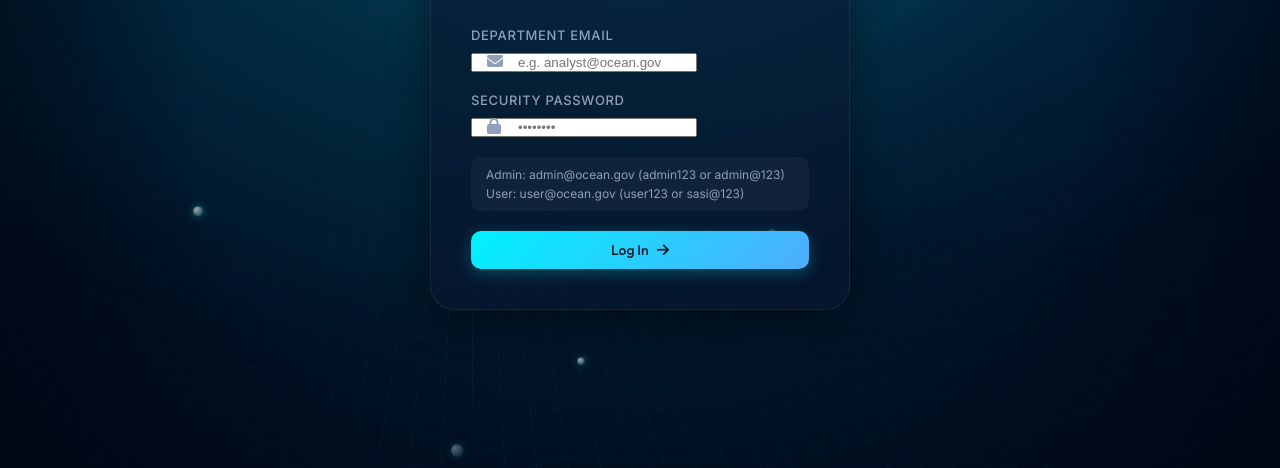
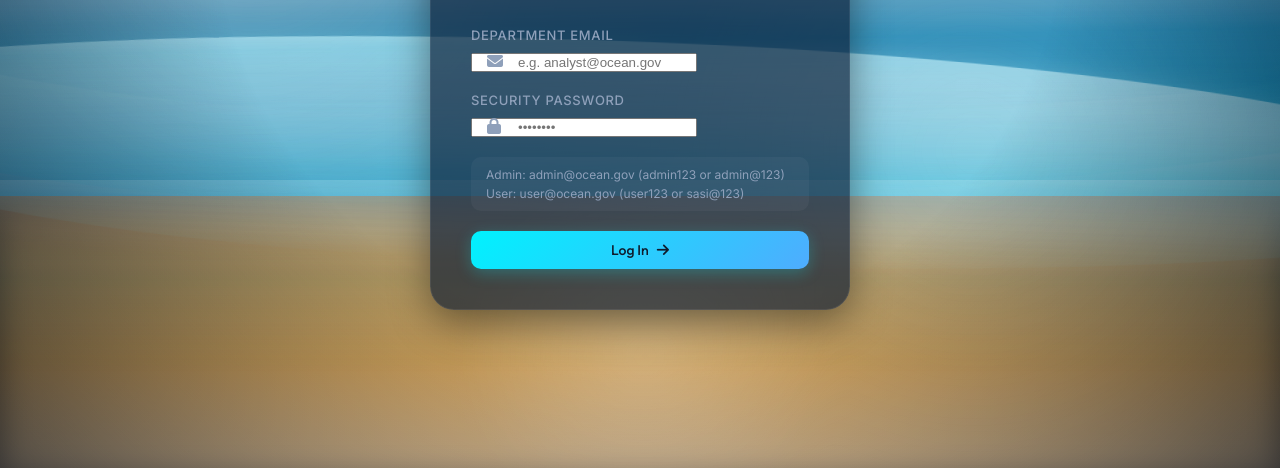
Before and after one commit to sasikumarsabbana-svg/Oceanservices, a website: page public/index.html in a window 1280 px wide. Shown: the part 332-800 px from the top of the page. Drawn offline with Linux system fonts and the light colour scheme.

Commit message:
UI Redesign: Add Realistic Ocean Shoreline Waves Washing over Golden Sea Sand background and v5.0 cache-busters

```diff
--- a/public/app.css
+++ b/public/app.css
@@ -99,93 +99,174 @@ body {
 }
 
 /* ==========================================================================
-   GLOBAL 3D OCEAN DEPTH BACKGROUND
+   GLOBAL OCEAN WAVES & SHORELINE SAND BACKGROUND
    ========================================================================== */
-.ocean-3d-bg {
+.ocean-shore-bg {
   position: fixed;
   inset: 0;
   z-index: 0;
   overflow: hidden;
-  background: radial-gradient(circle at 50% 0%, #082d5a 0%, #031530 45%, #010a19 100%);
-}
-
-.ocean-3d-caustics {
+  background: #01142e;
+}
+
+/* Deep Ocean Water Gradient */
+.shore-water-layer {
   position: absolute;
   inset: 0;
-  background:
-    radial-gradient(ellipse at 30% 0%, rgba(0, 242, 254, 0.22) 0%, transparent 60%),
-    radial-gradient(ellipse at 75% 10%, rgba(0, 198, 255, 0.18) 0%, transparent 50%),
-    radial-gradient(circle at 50% 40%, rgba(0, 230, 118, 0.08) 0%, transparent 70%);
-  filter: blur(20px);
-  animation: causticsFloat 18s ease-in-out infinite alternate;
-}
-
-.ocean-3d-mesh-container {
+  background: linear-gradient(175deg,
+    #020b18 0%,
+    #031c3d 25%,
+    #004e89 50%,
+    #00b4d8 72%,
+    #48cae4 88%,
+    #90e0ef 100%
+  );
+}
+
+/* Golden Sea Sand Layer at Shoreline */
+.shore-sand-layer {
   position: absolute;
-  inset: -50%;
-  perspective: 600px;
-  pointer-events: none;
-  opacity: 0.35;
-}
-
-.ocean-3d-mesh-grid {
-  width: 200%;
-  height: 200%;
+  bottom: 0;
+  left: 0;
+  width: 100%;
+  height: 34%;
+  background: linear-gradient(180deg,
+    #8c673b 0%,
+    #b88a4c 25%,
+    #d4a359 60%,
+    #e8c89b 100%
+  );
+  box-shadow: inset 0 10px 30px rgba(0, 0, 0, 0.4);
+}
+
+/* Wet Sand Glistening Sheen Layer */
+.wet-sand-sheen {
   position: absolute;
-  top: 10%;
-  left: -50%;
-  background-image:
-    linear-gradient(90deg, rgba(0, 242, 254, 0.15) 1px, transparent 1px),
-    linear-gradient(0deg, rgba(0, 242, 254, 0.15) 1px, transparent 1px);
-  background-size: 60px 60px;
-  transform: rotateX(72deg) rotateZ(-15deg);
-  animation: meshWave 24s linear infinite;
-  transform-origin: center center;
-}
-
-.ocean-3d-particles {
+  top: 0;
+  left: 0;
+  width: 100%;
+  height: 60%;
+  background: linear-gradient(180deg, rgba(255, 255, 255, 0.25) 0%, rgba(72, 202, 228, 0.15) 50%, transparent 100%);
+  opacity: 0.8;
+  animation: wetSandGlow 10s ease-in-out infinite alternate;
+}
+
+/* Animated Foam Waves Washing Over Sea Sand */
+.shore-wave-wrap {
   position: absolute;
   inset: 0;
   pointer-events: none;
 }
 
-.p-bubble {
+.foam-wave {
   position: absolute;
-  border-radius: 50%;
-  background: radial-gradient(circle at 30% 30%, rgba(255, 255, 255, 0.8), rgba(0, 242, 254, 0.2));
-  box-shadow: 0 0 12px rgba(0, 242, 254, 0.5);
-  animation: bubbleRise 16s infinite linear;
-}
-
-.p-bubble.p1 { width: 12px; height: 12px; left: 15%; animation-duration: 14s; animation-delay: 0s; }
-.p-bubble.p2 { width: 18px; height: 18px; left: 35%; animation-duration: 18s; animation-delay: 3s; }
-.p-bubble.p3 { width: 8px; height: 8px; left: 60%; animation-duration: 12s; animation-delay: 1s; }
-.p-bubble.p4 { width: 22px; height: 22px; left: 80%; animation-duration: 22s; animation-delay: 4s; }
-.p-bubble.p5 { width: 10px; height: 10px; left: 45%; animation-duration: 15s; animation-delay: 2s; }
-
-.ocean-vignette-overlay {
+  left: -20%;
+  width: 140%;
+  background: linear-gradient(180deg,
+    rgba(255, 255, 255, 0.95) 0%,
+    rgba(255, 255, 255, 0.6) 20%,
+    rgba(144, 224, 239, 0.4) 60%,
+    transparent 100%
+  );
+  border-radius: 48% 52% 55% 45% / 40% 60% 40% 60%;
+  filter: drop-shadow(0 4px 12px rgba(255, 255, 255, 0.6));
+}
+
+/* Primary Wave (Washes deep over sand and recedes) */
+.wave-shore-1 {
+  bottom: 18%;
+  height: 180px;
+  opacity: 0.9;
+  animation: shoreWash1 11s cubic-bezier(0.445, 0.05, 0.55, 0.95) infinite;
+}
+
+/* Secondary Wave (Slightly behind, creating layered sea swell) */
+.wave-shore-2 {
+  bottom: 28%;
+  height: 220px;
+  opacity: 0.7;
+  animation: shoreWash2 14s cubic-bezier(0.445, 0.05, 0.55, 0.95) infinite -4s;
+  background: linear-gradient(180deg,
+    rgba(255, 255, 255, 0.85) 0%,
+    rgba(0, 180, 216, 0.5) 40%,
+    transparent 100%
+  );
+}
+
+/* Deep Water Wave Swell */
+.wave-shore-3 {
+  bottom: 42%;
+  height: 260px;
+  opacity: 0.5;
+  animation: shoreWash3 18s ease-in-out infinite -8s;
+  background: linear-gradient(180deg,
+    rgba(255, 255, 255, 0.6) 0%,
+    rgba(0, 119, 182, 0.4) 50%,
+    transparent 100%
+  );
+}
+
+/* Shallow Water Caustics Light Reflections */
+.shore-caustics-layer {
   position: absolute;
   inset: 0;
-  background: radial-gradient(circle at 50% 50%, transparent 60%, rgba(1, 8, 20, 0.75) 100%);
+  background-image:
+    radial-gradient(circle at 20% 30%, rgba(255, 255, 255, 0.25) 0%, transparent 25%),
+    radial-gradient(circle at 75% 60%, rgba(255, 255, 255, 0.2) 0%, transparent 30%),
+    radial-gradient(circle at 50% 85%, rgba(255, 255, 255, 0.3) 0%, transparent 20%);
+  opacity: 0.7;
+  filter: blur(15px);
+  animation: shoreCaustics 12s ease-in-out infinite alternate;
   pointer-events: none;
 }
 
-@keyframes causticsFloat {
-  0% { transform: scale(1) translateY(0); opacity: 0.7; }
-  50% { transform: scale(1.1) translateY(-20px); opacity: 0.95; }
-  100% { transform: scale(1) translateY(0); opacity: 0.7; }
-}
-
-@keyframes meshWave {
-  0% { background-position: 0 0; }
-  100% { background-position: 0 1200px; }
-}
-
-@keyframes bubbleRise {
-  0% { transform: translateY(110vh) scale(0.6); opacity: 0; }
-  20% { opacity: 0.8; }
-  80% { opacity: 0.8; }
-  100% { transform: translateY(-10vh) scale(1.2); opacity: 0; }
+.shore-vignette {
+  position: absolute;
+  inset: 0;
+  background: radial-gradient(circle at 50% 30%, transparent 50%, rgba(1, 10, 24, 0.65) 100%);
+  pointer-events: none;
+}
+
+/* Keyframe Animations for Shore Waves Washing over Sand */
+@keyframes shoreWash1 {
+  0%, 100% {
+    transform: translateY(60px) scaleY(0.7) rotate(-1deg);
+  }
+  45% {
+    transform: translateY(-80px) scaleY(1.25) rotate(1.5deg);
+  }
+  55% {
+    transform: translateY(-75px) scaleY(1.2) rotate(1deg);
+  }
+}
+
+@keyframes shoreWash2 {
+  0%, 100% {
+    transform: translateY(50px) scaleY(0.8) rotate(1deg);
+  }
+  50% {
+    transform: translateY(-90px) scaleY(1.3) rotate(-1.5deg);
+  }
+}
+
+@keyframes shoreWash3 {
+  0%, 100% {
+    transform: translateY(40px) scaleY(0.9);
+  }
+  50% {
+    transform: translateY(-60px) scaleY(1.15);
+  }
+}
+
+@keyframes wetSandGlow {
+  0% { opacity: 0.5; transform: scaleY(0.8); }
+  50% { opacity: 0.9; transform: scaleY(1.2); }
+  100% { opacity: 0.5; transform: scaleY(0.8); }
+}
+
+@keyframes shoreCaustics {
+  0% { transform: scale(1) translateX(0); }
+  100% { transform: scale(1.08) translateX(15px); }
 }
 
 @keyframes surfaceLines {
--- a/public/index.html
+++ b/public/index.html
@@ -14,25 +14,31 @@
   <!-- FontAwesome for Premium Icons -->
   <link rel="stylesheet" href="https://cdnjs.cloudflare.com/ajax/libs/font-awesome/6.4.0/css/all.min.css">
   <!-- Core Application Stylesheet -->
-  <link rel="stylesheet" href="app.css?v=4.0">
+  <link rel="stylesheet" href="app.css?v=5.0">
 </head>
 
 <body>
 
-  <!-- GLOBAL 3D OCEAN DEPTH BACKGROUND -->
-  <div class="ocean-3d-bg">
-    <div class="ocean-3d-caustics"></div>
-    <div class="ocean-3d-mesh-container">
-      <div class="ocean-3d-mesh-grid"></div>
+  <!-- GLOBAL OCEAN WAVES & SHORELINE SAND BACKGROUND -->
+  <div class="ocean-shore-bg">
+    <!-- Deep Ocean Water Base -->
+    <div class="shore-water-layer"></div>
+
+    <!-- Golden Sea Sand Base at Bottom/Shore -->
+    <div class="shore-sand-layer">
+      <div class="wet-sand-sheen"></div>
     </div>
-    <div class="ocean-3d-particles">
-      <span class="p-bubble p1"></span>
-      <span class="p-bubble p2"></span>
-      <span class="p-bubble p3"></span>
-      <span class="p-bubble p4"></span>
-      <span class="p-bubble p5"></span>
+
+    <!-- Animated Rolling Foam Waves Washing Over Sand -->
+    <div class="shore-wave-wrap">
+      <div class="foam-wave wave-shore-1"></div>
+      <div class="foam-wave wave-shore-2"></div>
+      <div class="foam-wave wave-shore-3"></div>
     </div>
-    <div class="ocean-vignette-overlay"></div>
+
+    <!-- Sunlight Caustics & Vignette Overlay -->
+    <div class="shore-caustics-layer"></div>
+    <div class="shore-vignette"></div>
   </div>
 
   <!-- TOAST NOTIFICATION CONTAINER -->
@@ -844,7 +850,7 @@
       </div>
 
       <!-- Script entry point -->
-      <script src="app.js?v=4.0"></script>
+      <script src="app.js?v=5.0"></script>
 </body>
 
 </html>
```
Also changed, not shown: dist/app.css, dist/index.html.
